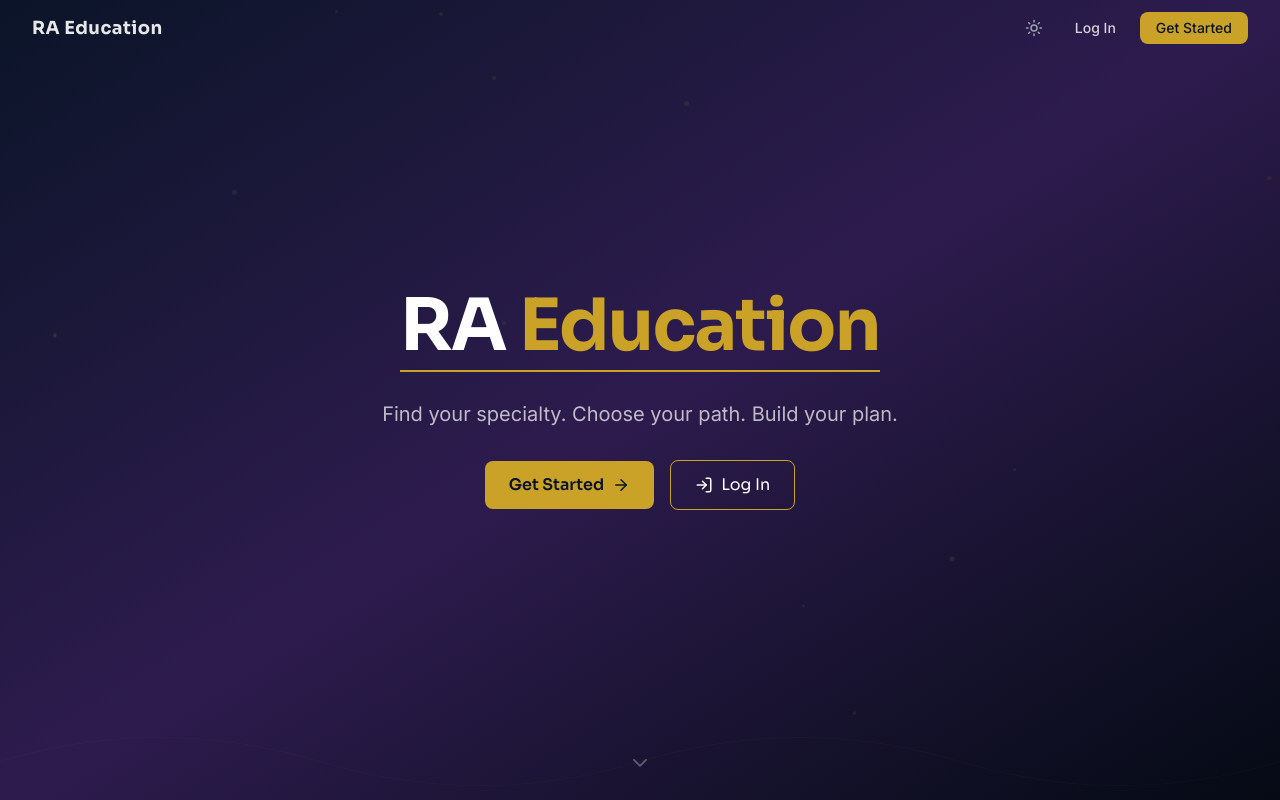
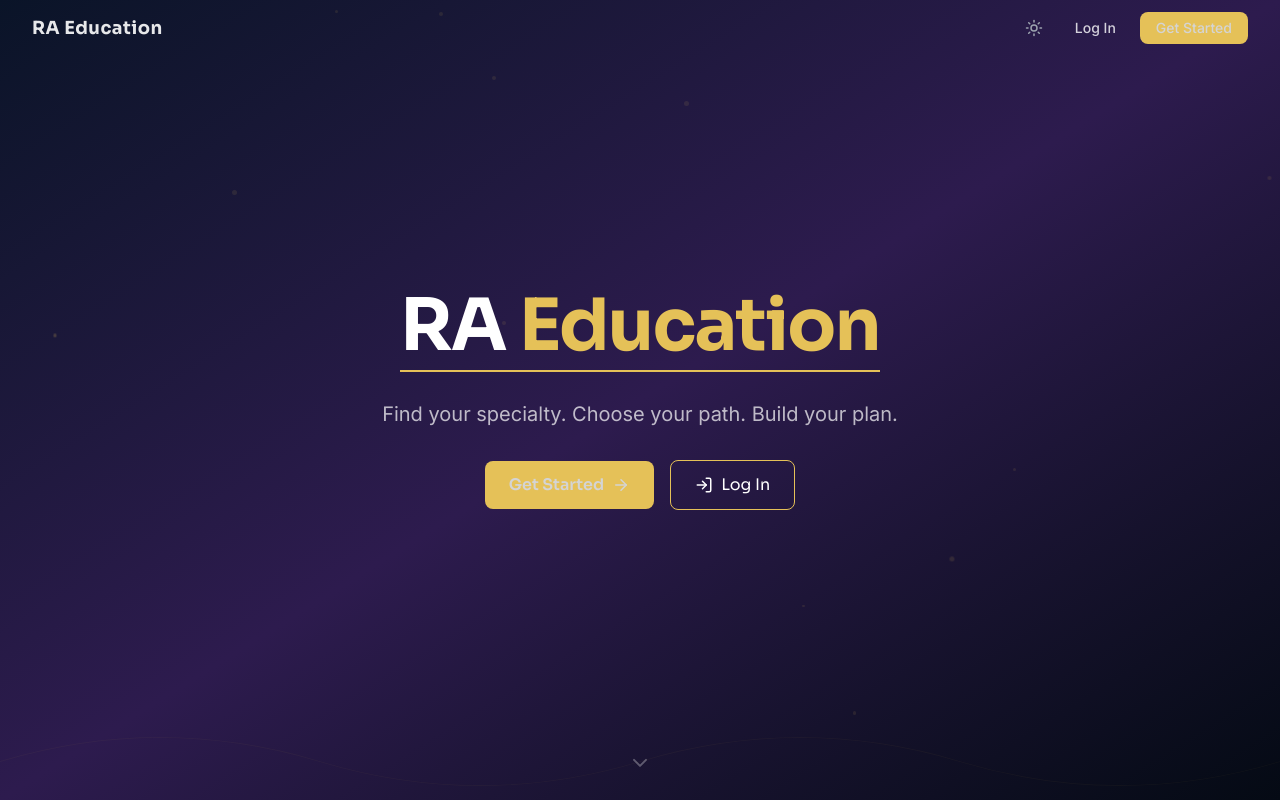
Before and after one commit to drmotionart-dot/RA-education, a React (Vite) app in the folder frontend/: page / in a window 1280 px wide. Both pictures are taken after a click on the button 1033 px from the left and 28 px from the top of the page. Shown: the top 800 px of the page. Built offline with nearby package versions, Linux system fonts and the light colour scheme; no server answers.

Commit message:
design system: LandingPage fix hardcoded colors to CSS variables

```diff
--- a/frontend/src/features/landing/LandingPage.tsx
+++ b/frontend/src/features/landing/LandingPage.tsx
@@ -69,7 +69,7 @@ export function LandingPage() {
         {pData.map((p) => (
           <div
             key={p.id}
-            className="absolute rounded-full bg-[#C9A227] pointer-events-none"
+            className="absolute rounded-full bg-[var(--color-secondary)] pointer-events-none"
             style={{
               left: `${p.left}%`,
               top: `${p.top}%`,
@@ -94,7 +94,7 @@ export function LandingPage() {
             <button onClick={() => navigate('/login')} className="rounded-lg px-3 py-1.5 text-sm font-medium text-white/80 transition-colors hover:text-white">
               Log In
             </button>
-            <button onClick={() => navigate('/register')} className="rounded-lg bg-[#C9A227] px-4 py-1.5 text-sm font-medium text-[#0A1428] transition-all hover:opacity-90">
+            <button onClick={() => navigate('/register')} className="rounded-lg bg-[var(--color-secondary)] px-4 py-1.5 text-sm font-medium text-[var(--color-primary)] transition-all hover:opacity-90">
               Get Started
             </button>
           </div>
@@ -106,9 +106,9 @@ export function LandingPage() {
             animate={{ opacity: 1, y: 0 }}
             transition={{ duration: 0.6, ease: 'easeOut' }}
           >
-            <div className="mb-2 inline-block border-b-2 border-[#C9A227] pb-2">
+            <div className="mb-2 inline-block border-b-2 border-[var(--color-secondary)] pb-2">
               <h1 className="font-heading text-5xl font-bold tracking-tight text-white md:text-7xl">
-                RA <span className="text-[#C9A227]">Education</span>
+                RA <span className="text-[var(--color-secondary)]">Education</span>
               </h1>
             </div>
           </motion.div>
@@ -155,13 +155,13 @@ export function LandingPage() {
           >
             <button
               onClick={() => navigate('/register')}
-              className="inline-flex items-center gap-2 rounded-lg bg-[#C9A227] px-6 py-3 font-heading text-base font-semibold text-[#0A1428] transition-all hover:opacity-90"
+              className="inline-flex items-center gap-2 rounded-lg bg-[var(--color-secondary)] px-6 py-3 font-heading text-base font-semibold text-[var(--color-primary)] transition-all hover:opacity-90"
             >
               Get Started <ArrowRight size={18} />
             </button>
             <button
               onClick={() => navigate('/login')}
-              className="inline-flex items-center gap-2 rounded-lg border border-[#C9A227] bg-transparent px-6 py-3 font-heading text-base font-medium text-white transition-all hover:bg-white/5"
+              className="inline-flex items-center gap-2 rounded-lg border border-[var(--color-secondary)] bg-transparent px-6 py-3 font-heading text-base font-medium text-white transition-all hover:bg-white/5"
             >
               <LogIn size={18} /> Log In
             </button>
@@ -190,7 +190,7 @@ export function LandingPage() {
           <motion.path
             d="M0 60 Q 150 10, 300 60 T 600 60 T 900 60 T 1200 60"
             fill="none"
-            stroke="#C9A227"
+            stroke="var(--color-secondary)"
             strokeWidth="1"
             initial={{ pathLength: 0 }}
             animate={{ pathLength: 1 }}
@@ -332,7 +332,7 @@ export function LandingPage() {
       </section>
 
       {/* ─── FINAL CTA BAND ─── */}
-      <section className="border-t-2 border-[var(--color-secondary)] bg-[var(--color-primary)] py-16 text-center md:py-20">
+       <section className="border-t-2 border-[var(--color-secondary)] bg-[#0A1428] py-16 text-center md:py-20">
         <motion.div
           initial={{ opacity: 0, y: 16 }}
           whileInView={{ opacity: 1, y: 0 }}
@@ -345,7 +345,7 @@ export function LandingPage() {
           </p>
           <button
             onClick={() => navigate('/register')}
-            className="mt-8 inline-flex items-center gap-2 rounded-lg bg-[#C9A227] px-8 py-3.5 font-heading text-base font-semibold text-[#0A1428] transition-all hover:opacity-90"
+            className="mt-8 inline-flex items-center gap-2 rounded-lg bg-[var(--color-secondary)] px-8 py-3.5 font-heading text-base font-semibold text-[var(--color-primary)] transition-all hover:opacity-90"
           >
             Get Started <ArrowRight size={18} />
           </button>
```
Also changed, not shown: 1 other file (tests, documents, lock files or other folders).
